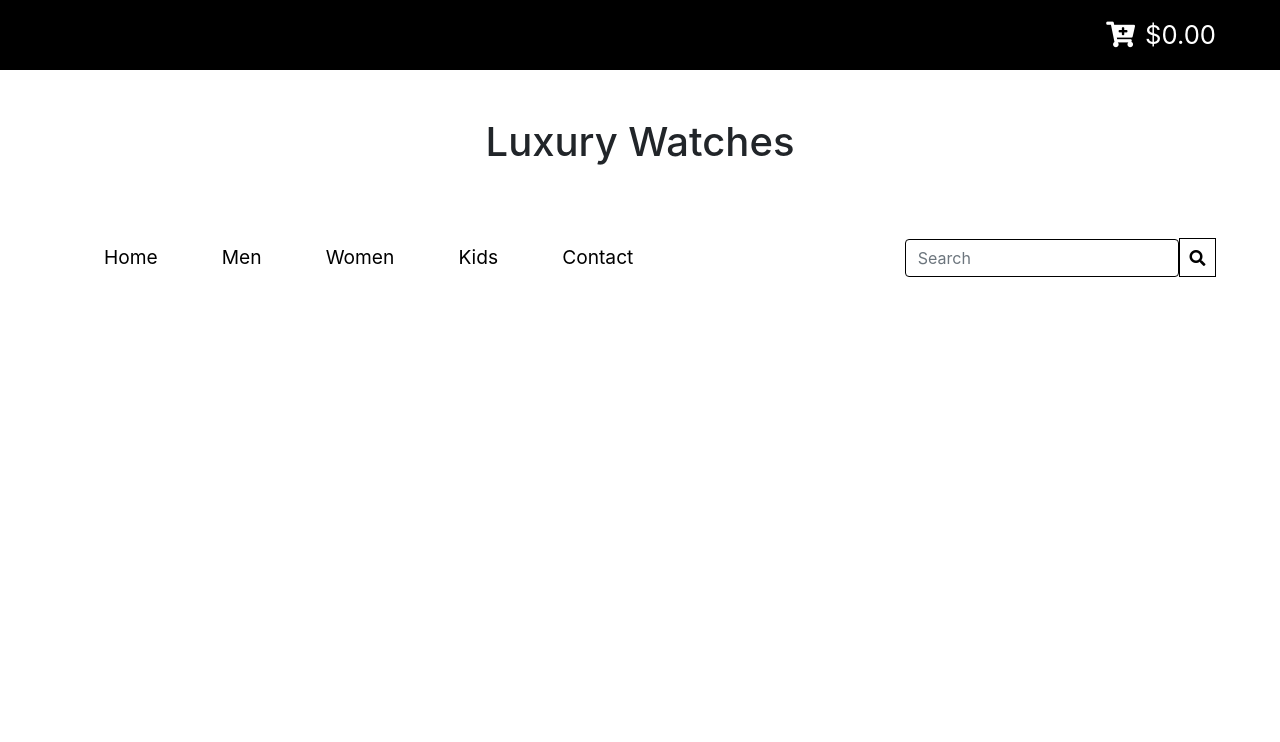
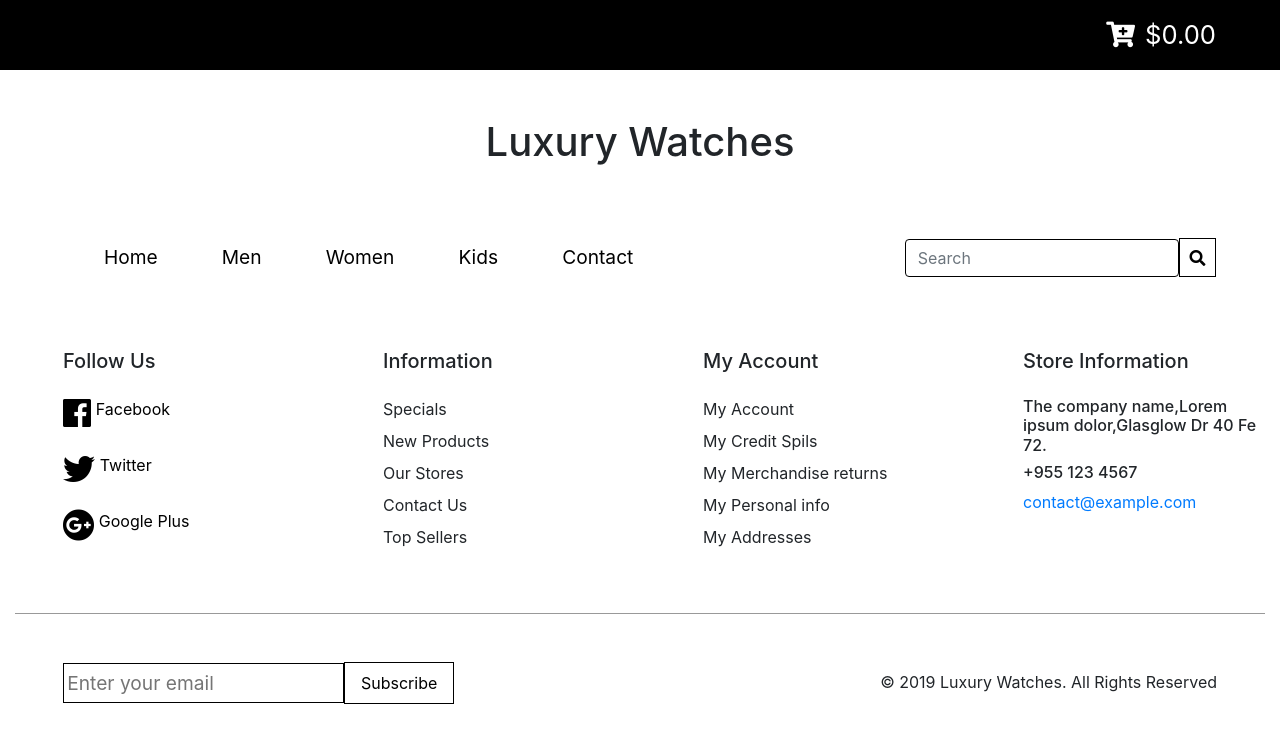
Before and after one commit to kam773/watch-ecommerce-react, a React app: page /cart in a window 1280 px wide. Shown: the top 742 px of the page. Built offline with nearby package versions, Linux system fonts and the light colour scheme.

Commit message:
add footer

```diff
--- a/src/App.js
+++ b/src/App.js
@@ -8,6 +8,7 @@
 import WomenSection from './components/WomenSection/WomenSection';
 import ChildrenSection from './components/ChildrenSection/ChildrenSection';
 import Contact from './components/Contact/Contact';
+import Footer from './components/Footer/Footer';
 
 class App extends React.Component {
   render() {
@@ -21,6 +22,7 @@
                 <Route exact path="/kids" component={ ChildrenSection }/>
                 <Route exact path="/contact" component={ Contact }/>
             </Switch>
+            <Footer/>
         </React.Fragment>
     )
   }
--- /dev/null
+++ b/src/components/Footer/Footer.js
@@ -0,0 +1,107 @@
+import React from 'react';
+import styled from 'styled-components';
+
+export default function Footer() {
+  return (
+    <FooterWrapper className="container-fluid mt-5">
+        <div className="row">
+            <div className="col-md-3 col-xs-12">
+                    <h5 className="section-header text-left ml-5 mb-4 text-capitalize text-black">follow us</h5>
+                    <ul className="list my-3 text-left ml-2">
+                        <li className="list-item my-4"><a className="d-flex flex-row" href="#"><i className="fab fa-facebook fa-2x"></i>Facebook</a></li>
+                        <li className="list-item my-4"><a className="d-flex flex-row" href="#"><i className="fab fa-twitter fa-2x"></i>Twitter</a></li>
+                        <li className="list-item my-4"><a className="d-flex flex-row" href="#"><i className="fab fa-google-plus fa-2x"></i>Google Plus</a></li>
+                    </ul>
+            </div>
+            <div className="col-md-3 col-xs-12">
+                    <h5 className="section-header text-left ml-5 mb-4 text-capitalize text-black">information</h5>
+                    <ul className="list text-left ml-2">
+                        <li className="my-2">Specials</li>
+                        <li className="my-2">New Products</li>
+                        <li className="my-2">Our Stores</li>
+                        <li className="my-2">Contact Us</li>
+                        <li className="my-2">Top Sellers</li>
+                    </ul>
+            </div>
+            <div className="col-md-3 col-xs-12">
+                    <h5 className="section-header text-left ml-5 mb-4 text-capitalize text-black">my account</h5>
+                    <ul className="list text-left ml-2">
+                        <li className="my-2">My Account</li>
+                        <li className="my-2">My Credit Spils</li>
+                        <li className="my-2">My Merchandise returns</li>
+                        <li className="my-2">My Personal info</li>
+                        <li className="my-2">My Addresses</li>
+                    </ul>
+            </div>
+            <div className="col-md-3 col-xs-12">
+                    <h5 className="section-header text-left ml-5 mb-4 text-capitalize text-black">store information</h5>
+                    <ul className="list text-left ml-2">
+                        <li><h6>The company name,
+						<span>Lorem ipsum dolor,</span>
+						Glasglow Dr 40 Fe 72.</h6>
+                        <h6>+955 123 4567</h6>
+                        <p><a href="mailto:example@email.com">contact@example.com</a></p>
+                        </li>
+                    </ul>
+            </div>
+        </div>
+        <footer className="footer pt-5 my-5">
+        <div className="row">
+            <div className="col-md-6">
+                <div className="subscribe-from ml-5">
+                    <form action="" id="subscribe-form">
+                        <div className="form-inline">
+                            <input type="text" placeholder="Enter your email"/>
+                            <button type="submit">Subscribe</button>
+                        </div>
+                    </form>
+                </div>
+            </div>
+            <div className="col-md-6">
+                <div className="footer-text text-right py-2 mr-5">
+                        <p className="text-right-text-black text-bold">
+                            &copy; 2019 Luxury Watches. All Rights Reserved
+                        </p>
+                    </div>
+                </div>
+        </div>
+
+
+        </footer>
+    </FooterWrapper>
+  )
+}
+
+const FooterWrapper = styled.div`
+.list {
+    list-style: none;
+    text-align: center;
+    .list-item {
+        a {
+            color: #000!important;
+            text-decoration: none;
+            .fab {
+                margin-right: .3rem;
+            }
+        }
+
+    }
+}
+.footer {
+    border-top: 1px solid #999;
+}
+input {
+    height: 2.5rem;
+    border: 1px solid #000;
+    width: 50%;
+    font-size: 1.2rem;
+    padding: .2rem;
+}
+button[type="submit"] {
+    border: 1px solid #000;
+    background: transparent;
+    padding: .5rem 1rem;
+    cursor: pointer;
+
+}
+`;
```
